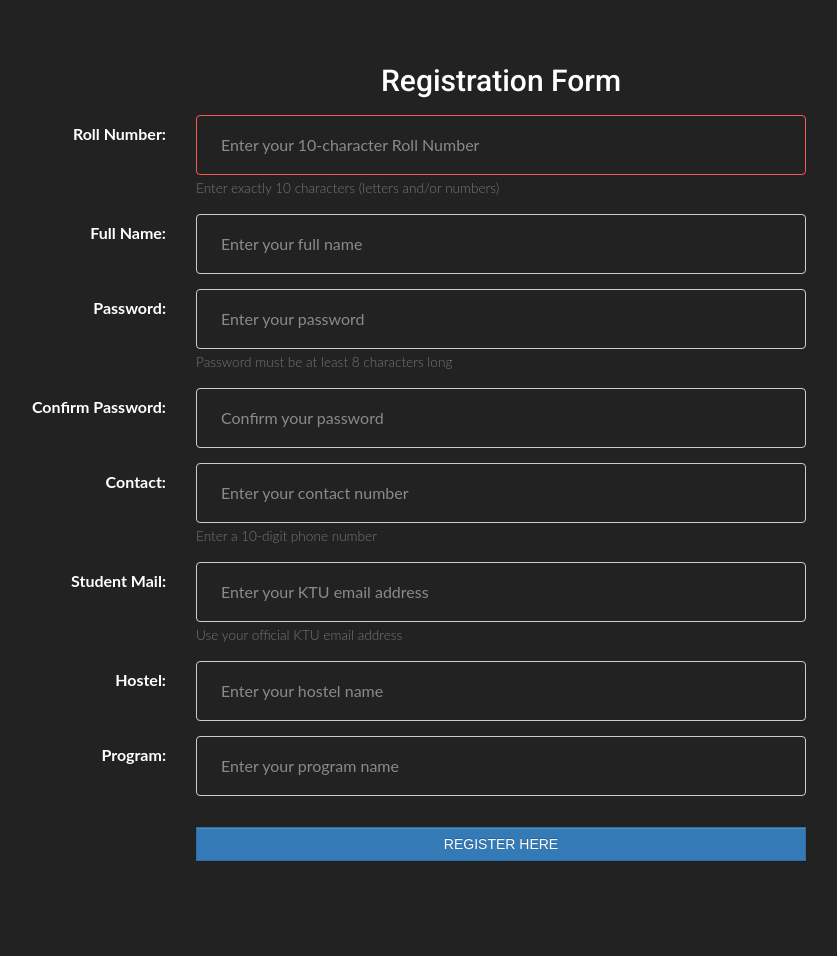
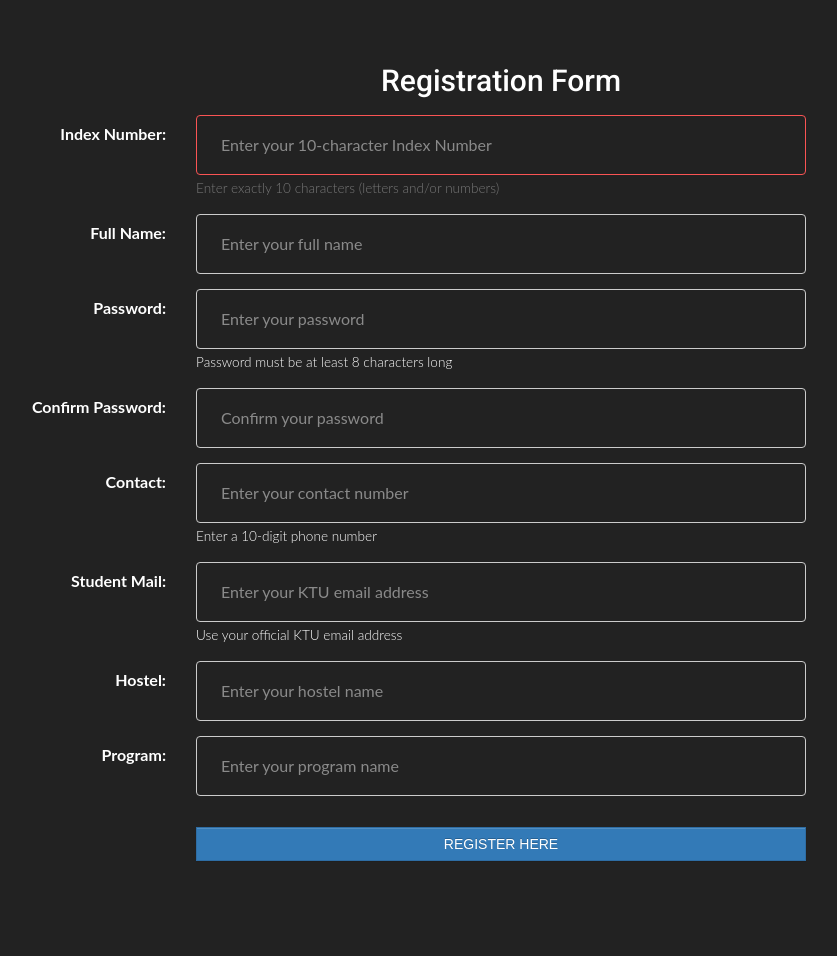
Before and after one commit to ProvLeon/compliant_management_system, a PHP site: page /phpmail/registration.html in a window 1280 px wide. Shown: the part 1047-2003 px from the top of the page, without its empty margins (139-976 px from the left). Run offline with PHP 8.4, Linux system fonts and the light colour scheme; some web fonts are replaced.

Commit message:
updated the login_client file

```diff
--- a/registration.html
+++ b/registration.html
@@ -36,7 +36,8 @@
       color: blue;
     }
 
-    input[type="text"] {
+    input[type="text"],
+   input[type="tel"] {
       color: white;
     }
 
@@ -301,11 +302,11 @@
           <br />
 
           <div class="form-group">
-            <label for="rollno" class="col-sm-3 control-label">Roll Number:</label>
+            <label for="rollno" class="col-sm-3 control-label">Index Number:</label>
             <div class="col-sm-6">
               <input type="text" id="rollno" name="rollno" class="form-control"
                      pattern="^[A-Za-z0-9]{10}$"
-                     placeholder="Enter your 10-character Roll Number"
+                     placeholder="Enter your 10-character Index Number"
                      maxlength="10" autofocus required>
               <small class="form-text text-muted">Enter exactly 10 characters (letters and/or numbers)</small>
             </div>
@@ -322,7 +323,7 @@
             <label for="password" class="col-sm-3 control-label">Password:</label>
             <div class="col-sm-6">
               <input type="password" id="password" name="password" class="form-control" placeholder="Enter your password" required>
-              <small class="form-text text-muted">Password must be at least 8 characters long</small>
+              <small class="form-text">Password must be at least 8 characters long</small>
             </div>
           </div>
 
@@ -337,7 +338,7 @@
             <label for="contact" class="col-sm-3 control-label">Contact:</label>
             <div class="col-sm-6">
               <input type="tel" id="contact" class="form-control" name="contact" placeholder="Enter your contact number" pattern="[0-9]{10}" required>
-              <small class="form-text text-muted">Enter a 10-digit phone number</small>
+              <small class="form-text">Enter a 10-digit phone number</small>
             </div>
           </div>
 
@@ -347,7 +348,7 @@
               <input type="email" id="email" class="form-control" name="email"
                      pattern="(?i)^[a-zA-Z0-9]*\d{10}d@ktu\.edu\.gh|(?i)^[a-zA-Z0-9]*B\d{9}@ktu.edu.gh"
                      placeholder="Enter your KTU email address" required>
-              <small class="form-text text-muted">Use your official KTU email address</small>
+              <small class="form-text">Use your official KTU email address</small>
             </div>
           </div>
 
```
Also changed, not shown: css/textt.css (+8 -5 lines).
